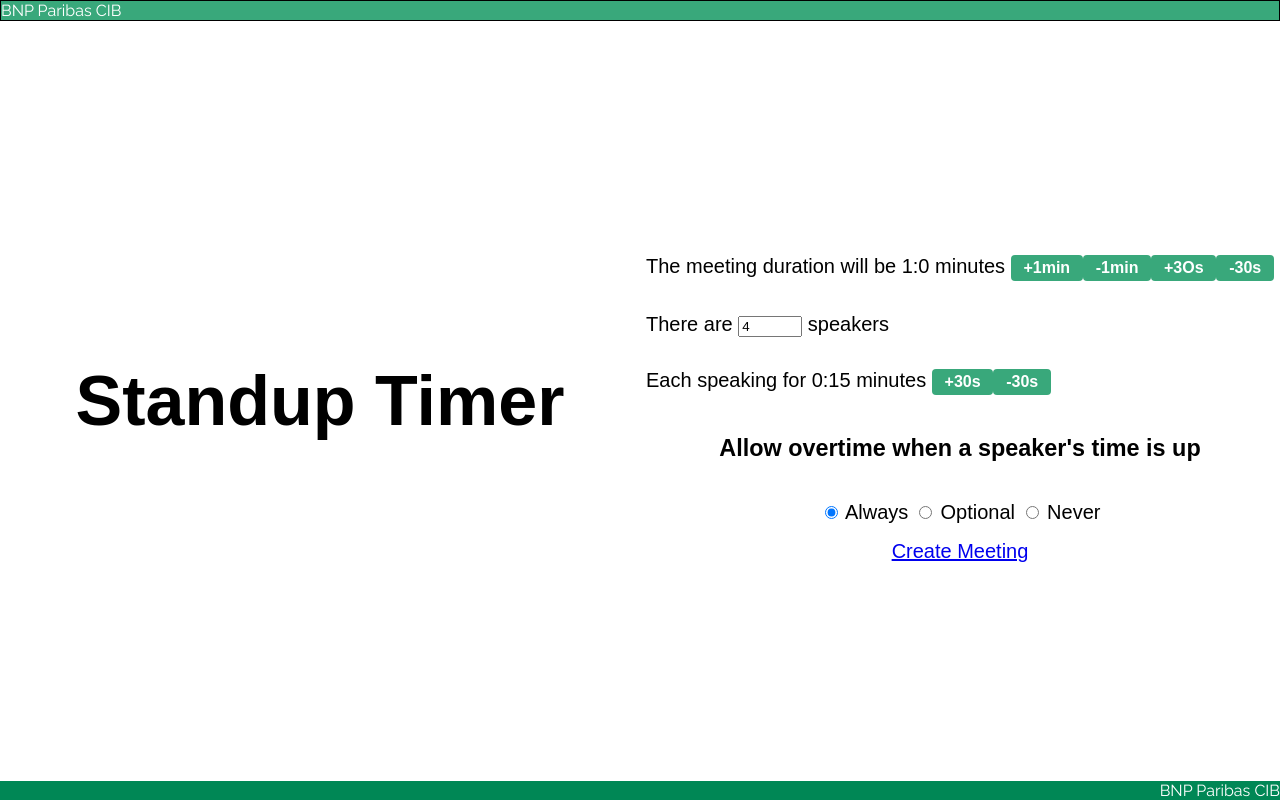
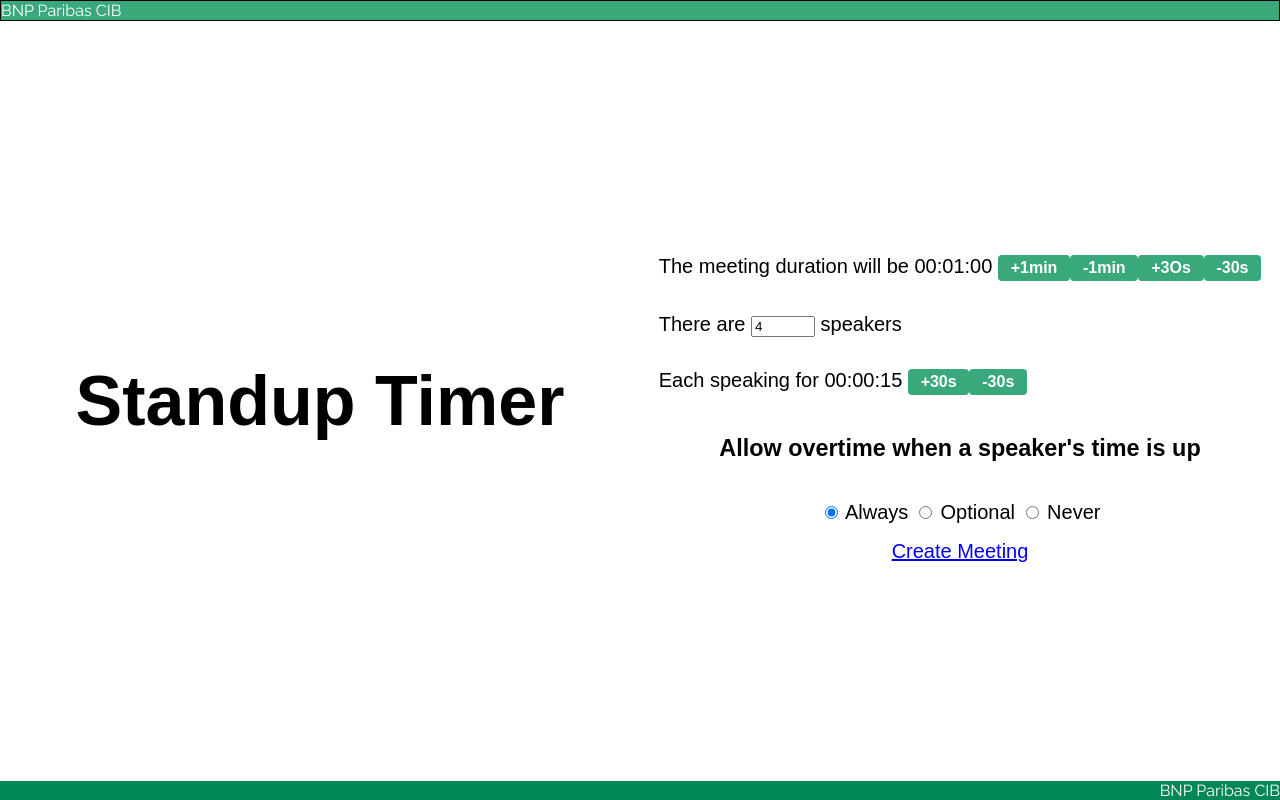
Before and after one commit to bao-trn/BaoTimer, an Angular app: page /home in a window 1280 px wide. Built offline with nearby package versions, Linux system fonts and the light colour scheme.

Commit message:
changed time handling in home comp

```diff
--- a/src/app/home/home.component.html
+++ b/src/app/home/home.component.html
@@ -15,12 +15,11 @@
       <div id="meeting-option">
         <div class="timer" id="meeting-duration">
           <span>The meeting duration will be </span>
-          <time>{{meetingDurationMinutes}}:{{meetingDurationSeconds}}</time>
-          <span> minutes </span>
-          <button class="clickable" (click)="changeMeetingDuration(1, 0)">+1min</button>
-          <button class="clickable" (click)="changeMeetingDuration(-1, 0)">-1min</button>
-          <button class="clickable" (click)="changeMeetingDuration(0,30)">+3Os</button>
-          <button class="clickable" (click)="changeMeetingDuration(0,-30)">-30s</button>
+          <time>{{meetingDuration | timeFormat}} </time>
+          <button class="clickable" (click)="changeMeetingDuration(60)">+1min</button>
+          <button class="clickable" (click)="changeMeetingDuration(-60)">-1min</button>
+          <button class="clickable" (click)="changeMeetingDuration(30)">+3Os</button>
+          <button class="clickable" (click)="changeMeetingDuration(-30)">-30s</button>
         </div>
 
         <div class="timer">
@@ -32,10 +31,9 @@
 
         <div class="timer" id="talking-duration">
           <span>Each speaking for </span>
-          <time>{{talkingDurationMinutes}}:{{talkingDurationSeconds}}</time>
-          <span> minutes </span>
-          <button class="clickable" (click)="changeTalkingDuration(0,30)">+30s</button>
-          <button class="clickable" (click)="changeTalkingDuration(0,-30)">-30s</button>
+          <time>{{talkingDuration | timeFormat}} </time>
+          <button class="clickable" (click)="changeTalkingDuration(30)">+30s</button>
+          <button class="clickable" (click)="changeTalkingDuration(30)">-30s</button>
         </div>
       </div>
 
--- a/src/app/home/home.component.ts
+++ b/src/app/home/home.component.ts
@@ -9,99 +9,47 @@ import {MeetingParameters} from "../Interface/meeting-parameters";
 })
 export class HomeComponent {
 
-
-  public meetingDurationMinutes: number;
-  public meetingDurationSeconds: number;
-
-  public talkingDurationMinutes: number;
-  public talkingDurationSeconds: number;
-  public nbSpeakers: number;
-
+  public meetingDuration:number = 60; //TODO low values for testing purpose, to change
+  public talkingDuration:number = 15;
+  public nbSpeakers:number = 4;
   public overtime:string = 'always';
 
 
 
   constructor(private dataService:DataService<any>) {
-    this.meetingDurationMinutes = 1;
-    this.meetingDurationSeconds = 0;
-    this.talkingDurationMinutes = 0;
-    this.talkingDurationSeconds = 15;
-    this.nbSpeakers = 4;
   }
 
-  //TODO change all meeting to be computed with seconds within a service instead of minutes and seconds
+  //TODO change all meeting to be computed with seconds within a service and handle negatives
 
-  changeMeetingDuration(minutes:number, seconds:number) {
-    this.meetingDurationMinutes += minutes;
-    this.meetingDurationSeconds += seconds;
+  changeMeetingDuration(seconds:number) {
+    this.meetingDuration += seconds;
     this.adjustMeetingDurations()
-
-    //when seconds go above 60 increment minutes
-    if (this.meetingDurationSeconds >= 60) {
-      this.meetingDurationMinutes += Math.floor(this.meetingDurationSeconds / 60);
-      this.meetingDurationSeconds = this.meetingDurationSeconds % 60
-    }
-    //when seconds go below 0 decrement minutes
-    if (this.meetingDurationSeconds < 0) {
-      this.meetingDurationMinutes--;
-      this.meetingDurationSeconds = 60 + this.meetingDurationSeconds;
-    }
-    // when minutes go below 0 resets minutes and seconds
-    if (this.meetingDurationMinutes < 0) {
-      this.meetingDurationMinutes = 0;
-      this.meetingDurationSeconds = 0;
-    }
   }
 
-  changeTalkingDuration(minutes:number, seconds:number) {
-    this.talkingDurationMinutes += minutes;
-    this.talkingDurationSeconds += seconds;
+  changeTalkingDuration(seconds:number) {
+    this.talkingDuration += seconds;
     this.adjustTalkingDurations();
-
-    //when seconds go above 60 increment minutes
-    if (this.talkingDurationSeconds >= 60) {
-      this.talkingDurationMinutes += Math.floor(this.talkingDurationSeconds / 60);
-      this.talkingDurationSeconds = this.talkingDurationSeconds % 60
-    }
-    //when seconds go below 0 decrement minutes
-    if (this.talkingDurationSeconds < 0) {
-      this.talkingDurationMinutes--;
-      this.talkingDurationSeconds = 60 + this.talkingDurationSeconds;
-    }
-    // when minutes go below 0 resets minutes and seconds
-    if (this.talkingDurationMinutes < 0) {
-      this.talkingDurationMinutes = 0;
-      this.talkingDurationSeconds = 0;
-    }
   }
 
   //round durations to closest 30s bound and adjust the timers depending on the number of speakers
   adjustMeetingDurations() {
-    if ((this.meetingDurationSeconds % 30) != 0 && (this.meetingDurationSeconds - 30) < 0) {
-      this.meetingDurationSeconds = 0;
-    } else if ((this.meetingDurationSeconds % 30) != 0) {
-      this.meetingDurationSeconds = 30;
+    if ((this.meetingDuration % 30) != 0 && (this.meetingDuration - 30) < 0) {
+      this.meetingDuration = 0;
+    } else if ((this.meetingDuration % 30) != 0) {
+      this.meetingDuration = 30;
     }
 
-    const totalDurationSeconds = (this.meetingDurationMinutes * 60) + this.meetingDurationSeconds;
-    const talkingDuration = Math.floor(totalDurationSeconds / this.nbSpeakers);
-
-    this.talkingDurationMinutes = Math.floor(talkingDuration / 60);
-    this.talkingDurationSeconds = talkingDuration % 60;
+    this.talkingDuration = Math.floor(this.meetingDuration / this.nbSpeakers);
   }
 
   adjustTalkingDurations() {
-    if ((this.talkingDurationSeconds % 30) != 0 && (this.talkingDurationSeconds - 30) < 0) {
-      this.talkingDurationSeconds = 0;
-    } else if ((this.talkingDurationSeconds % 30) != 0) {
-      this.talkingDurationSeconds = 30;
+    if ((this.talkingDuration % 30) != 0 && (this.talkingDuration - 30) < 0) {
+      this.talkingDuration = 0;
+    } else if ((this.talkingDuration % 30) != 0) {
+      this.talkingDuration = 30;
     }
 
-    const totalDurationSeconds = (this.talkingDurationMinutes * 60) + this.talkingDurationSeconds;
-    const meetingDuration = Math.floor(totalDurationSeconds * this.nbSpeakers);
-
-    this.meetingDurationMinutes = Math.floor(meetingDuration / 60);
-    this.meetingDurationSeconds = meetingDuration % 60
+    this.meetingDuration = Math.floor(this.talkingDuration * this.nbSpeakers);
   }
 
   onNumberSpeakerChange(numberSpeakerEvent:number) {
@@ -110,8 +58,8 @@ export class HomeComponent {
   }
 
   sendMeetingData() {
-    const meetingDuration = (this.meetingDurationMinutes * 60) + this.meetingDurationSeconds;
-    const talkingDuration = (this.talkingDurationMinutes * 60) + this.talkingDurationSeconds;
+    const meetingDuration = this.meetingDuration;
+    const talkingDuration = this.talkingDuration;
     const nbSpeakers = this.nbSpeakers;
     const overtime = this.overtime;
     const meetingParams: MeetingParameters = {meetingDuration, talkingDuration, nbSpeakers, overtime};
```
